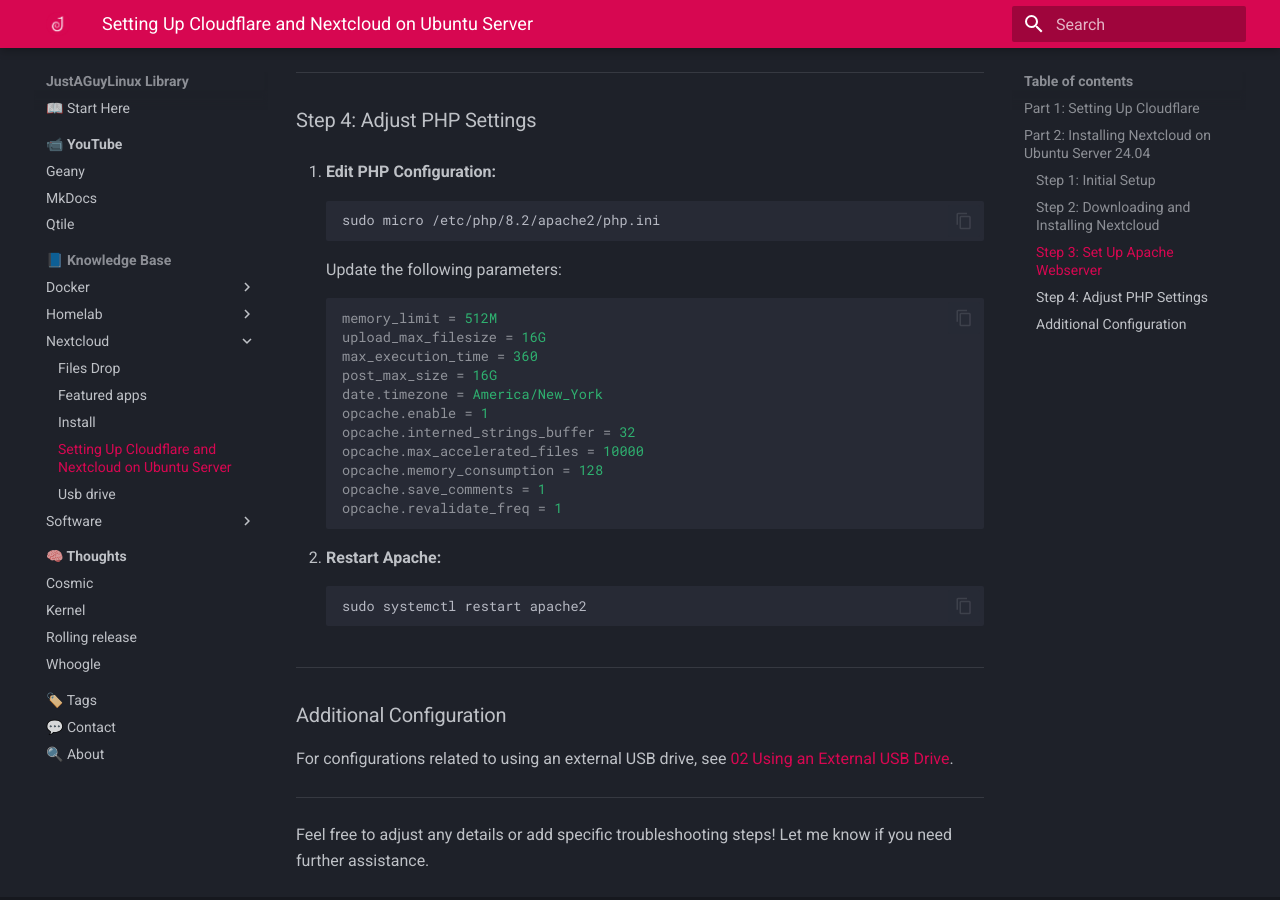
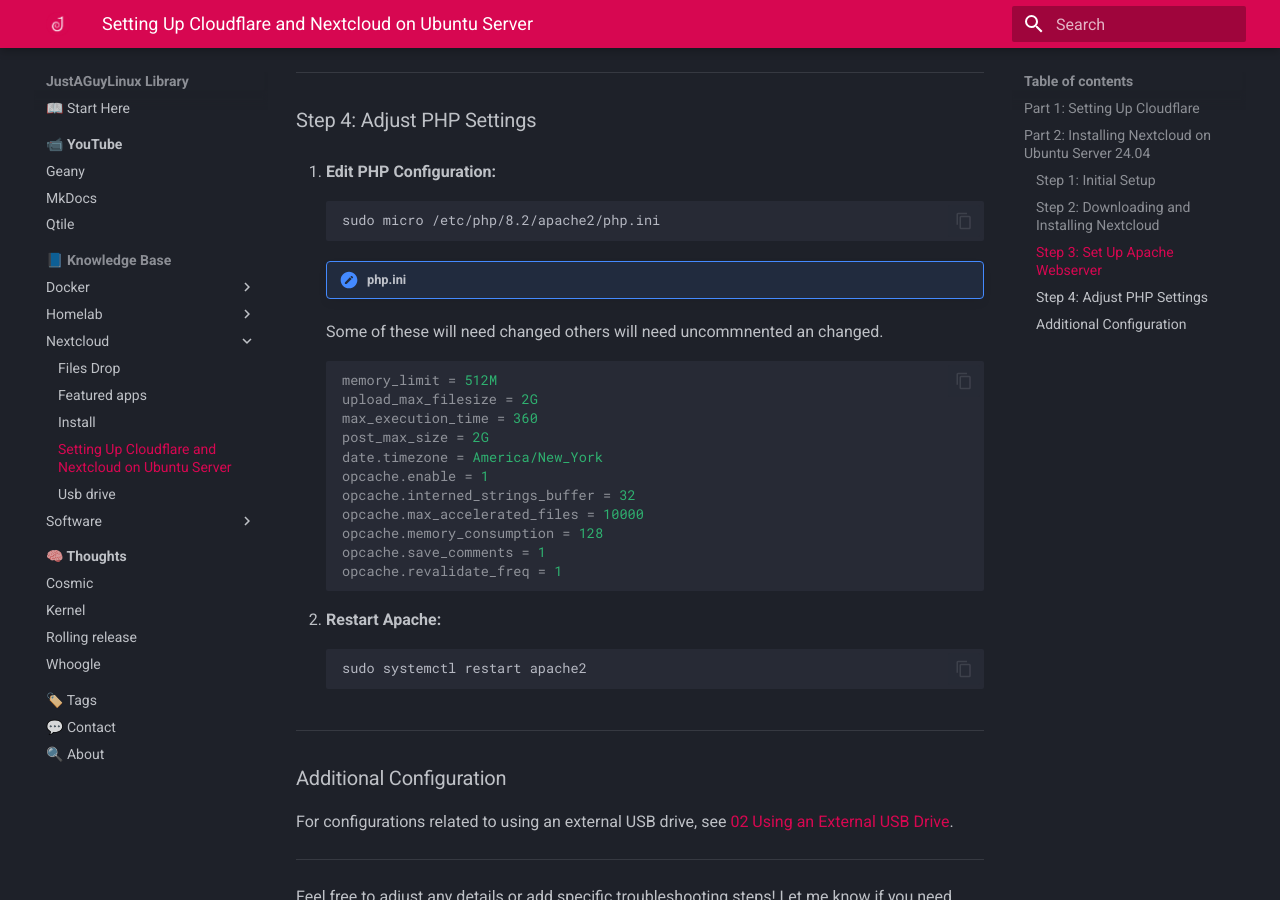
Before and after one commit to drewgrif/jagmkdocs, an MkDocs documentation site: the page built from docs/documentation/nextcloud/ubuntu-server.md, in a window 1280 px wide and 900 px high, scrolled down 3212 px. Built offline with MkDocs 1.6.1 and Material for MkDocs 9.7.7, drawn with Linux system fonts in a browser that asks for light colours.

Commit message:
Update ubuntu-server.md

````diff
--- a/docs/documentation/nextcloud/ubuntu-server.md
+++ b/docs/documentation/nextcloud/ubuntu-server.md
@@ -181,13 +181,15 @@ tags:
     sudo micro /etc/php/8.2/apache2/php.ini
     ```
 
-    Update the following parameters:
+    !!! note "php.ini"
+
+    Some of these will need changed others will need uncommnented an changed.
 
     ```ini
     memory_limit = 512M
-    upload_max_filesize = 16G
+    upload_max_filesize = 2G
     max_execution_time = 360
-    post_max_size = 16G
+    post_max_size = 2G
     date.timezone = America/New_York
     opcache.enable = 1
     opcache.interned_strings_buffer = 32
````
